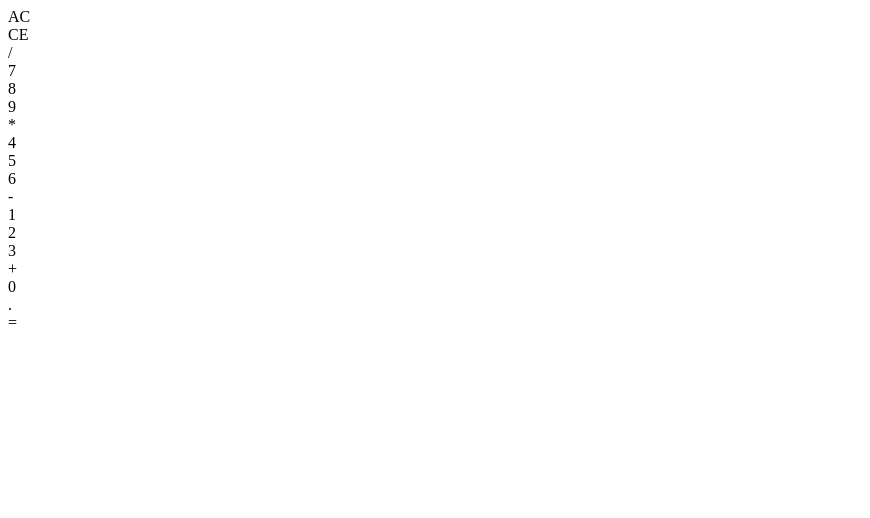
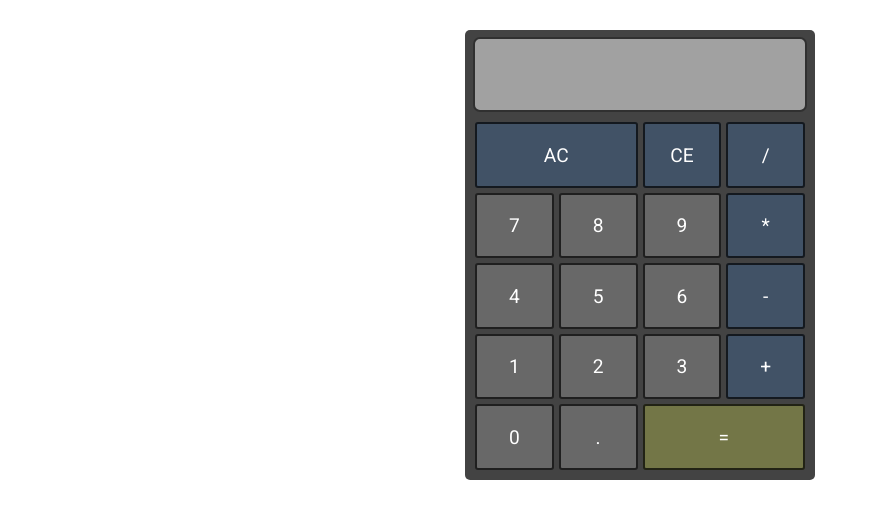
Before and after one commit to pchelka84/calculator, a plain HTML site: page index.html in a window 1280 px wide. Shown: the whole page, without its empty margins (0-870 px from the left). Drawn offline with Linux system fonts and the light colour scheme.

Commit message:
Adding styling

```diff
--- a/index.html
+++ b/index.html
@@ -11,8 +11,9 @@
   <div class="container">
     <div class="calculator" id="calculator">
       <div class="screen" id="screen"></div>
+      <div class="key-container">
         <div class="btn ac-btn">AC</div>
-      <div class="btn cs-btn">CE</div>
+        <div class="btn ce-btn">CE</div>
         <div class="btn divide-btn">/</div>
         <div class="btn seven-btn">7</div>
         <div class="btn eight-btn">8</div>
@@ -30,6 +31,8 @@
         <div class="btn dot-btn">.</div>
         <div class="btn equal-btn">=</div>
       </div>
+
+    </div>
   </div>
   <script src="script.js"></script>
 </body>
--- a/style.css
+++ b/style.css
@@ -0,0 +1,72 @@
+@import url("https://fonts.googleapis.com/css2?family=Roboto&display=swap");
+
+* {
+  box-sizing: border-box;
+  margin: 0;
+  padding: 0;
+}
+
+.container {
+  margin: 30px auto;
+}
+
+.calculator {
+  font-family: "Roboto", sans-serif;
+  background-color: rgb(67, 67, 67);
+  height: 450px;
+  width: 350px;
+  border-radius: 5px;
+  margin: 20px auto;
+  color: #fff;
+  display: flex;
+  flex-direction: column;
+}
+
+.screen {
+  height: 20%;
+  margin: 7px 8px 0 8px;
+  padding: 5px;
+  background-color: rgba(255, 255, 255, 0.5);
+  border-radius: 7px;
+  border: 2px solid rgba(0, 0, 0, 0.7);
+}
+
+.key-container {
+  display: grid;
+  grid-template-columns: repeat(4, minmax(0, 1fr));
+  grid-gap: 5px;
+  padding: 10px;
+  height: 100%;
+}
+
+.key-container > div {
+  display: flex;
+  justify-content: center;
+  align-items: center;
+  background-color: rgba(255, 255, 255, 0.2);
+  text-align: center;
+  font-size: 1.2rem;
+  font-weight: 500;
+  border-radius: 3px;
+  border: 2px solid rgba(0, 0, 0, 0.7);
+}
+
+.key-container > div.ac-btn {
+  grid-column-start: 1;
+  grid-column-end: 3;
+}
+
+.key-container > div.ac-btn,
+.key-container > div.ce-btn,
+.key-container > div.divide-btn,
+.key-container > div.multiply-btn,
+.key-container > div.subtract-btn,
+.key-container > div.add-btn {
+  background-color: rgba(63, 144, 243, 0.2);
+}
+
+.key-container > div.equal-btn {
+  background-color: rgba(229, 239, 83, 0.3);
+  grid-column-start: 3;
+  grid-column-end: 5;
+}
```
Lines whose indentation alone changed are shown as unchanged.
